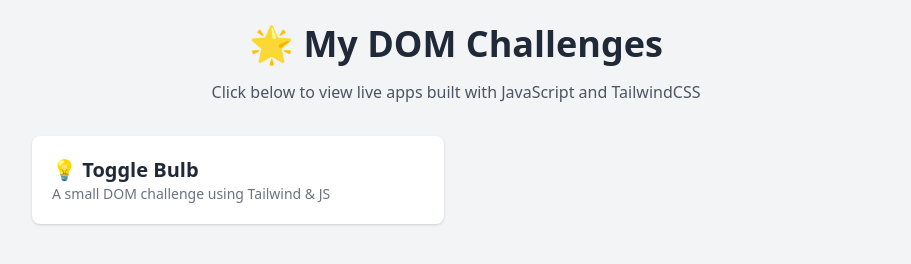
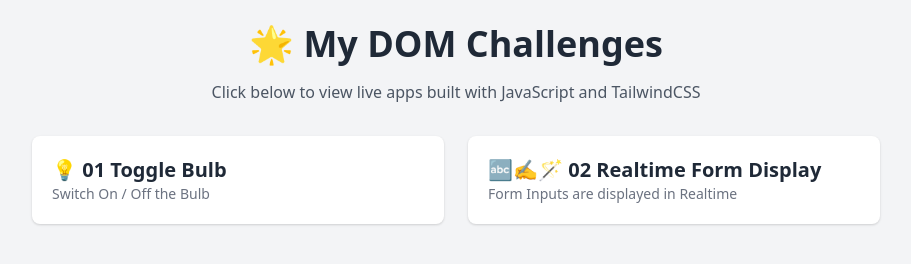
Before and after one commit to RashidShaik16/mylearning-phase, a plain HTML site: page docs/index.html in a window 1280 px wide. Shown: the whole page, without its empty margins (184-1095 px from the left). Drawn offline with nearby package versions, Linux system fonts and the light colour scheme.

Commit message:
Updated index.html in docs with new challenge

```diff
--- a/docs/index.html
+++ b/docs/index.html
@@ -12,13 +12,19 @@
     <p class="text-center text-gray-600 mb-8">Click below to view live apps built with JavaScript and TailwindCSS</p>
 
     <div class="grid grid-cols-1 sm:grid-cols-2 gap-6">
-      <!-- Example Card -->
+      <!-- 01 Challenge -->
       <a href="./Toggle%20Bulb/index.html" class="block bg-white p-5 rounded-lg shadow hover:shadow-xl transition">
-        <h2 class="text-xl font-semibold">💡 Toggle Bulb</h2>
-        <p class="text-sm text-gray-500">A small DOM challenge using Tailwind & JS</p>
+        <h2 class="text-xl font-semibold">💡 01 Toggle Bulb</h2>
+        <p class="text-sm text-gray-500">Switch On / Off the Bulb</p>
       </a>
 
-      <!-- Add more cards below -->
+      <!-- 02 Challenge -->
+      <a href="./Toggle%20Bulb/index.html" class="block bg-white p-5 rounded-lg shadow hover:shadow-xl transition">
+        <h2 class="text-xl font-semibold">🔤✍️🪄 02 Realtime Form Display</h2>
+        <p class="text-sm text-gray-500">Form Inputs are displayed in Realtime</p>
+      </a>
+
+
     </div>
   </div>
 </body>
```
